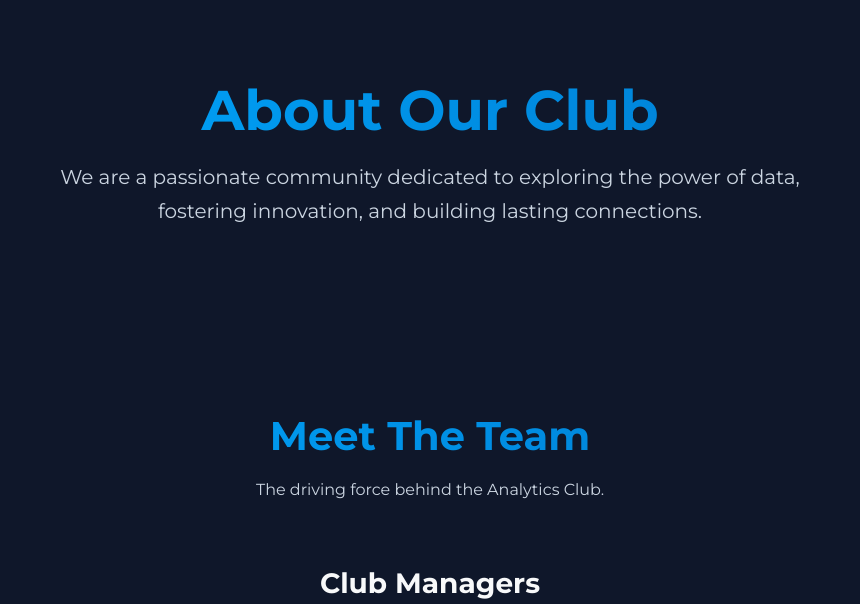
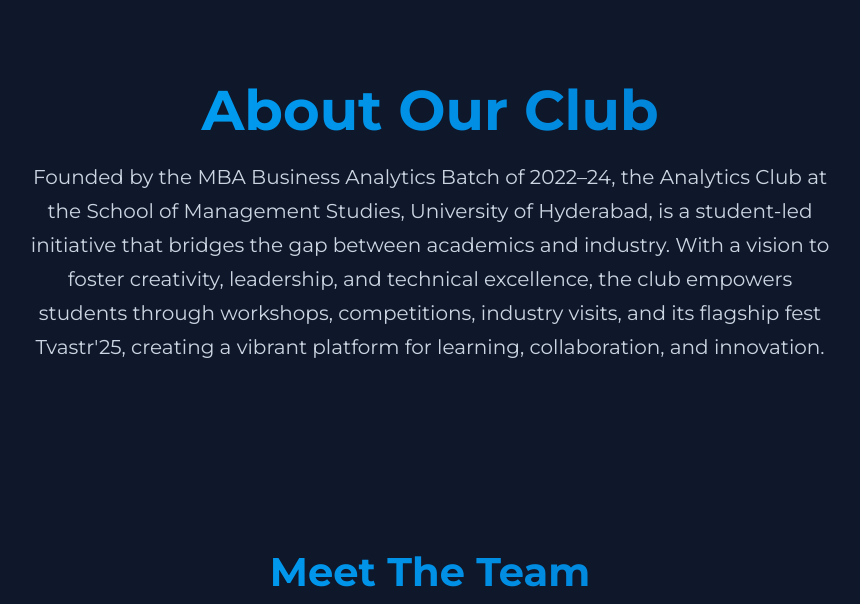
Before and after one commit to chetan060117/Analytics_club, a Flask app: page /about in a window 1280 px wide. Shown: the part 83-687 px from the top of the page, without its empty margins (210-1070 px from the left). Run offline with Flask 3, Linux system fonts and the light colour scheme.

Commit message:
Update about.html

```diff
--- a/templates/about.html
+++ b/templates/about.html
@@ -5,7 +5,7 @@
     <div class="container">
         <h1 class="display-4 fw-bold text-white mb-3 animate__animated animate__fadeInDown gradient-text">About Our Club</h1>
         <p class="lead text-medium mb-4 animate__animated animate__fadeInUp" style="max-width: 800px; margin: 0 auto;">
-            We are a passionate community dedicated to exploring the power of data, fostering innovation, and building lasting connections.
+            Founded by the MBA Business Analytics Batch of 2022–24, the Analytics Club at the School of Management Studies, University of Hyderabad, is a student-led initiative that bridges the gap between academics and industry. With a vision to foster creativity, leadership, and technical excellence, the club empowers students through workshops, competitions, industry visits, and its flagship fest Tvastr'25, creating a vibrant platform for learning, collaboration, and innovation.
         </p>
     </div>
 </section>
```
